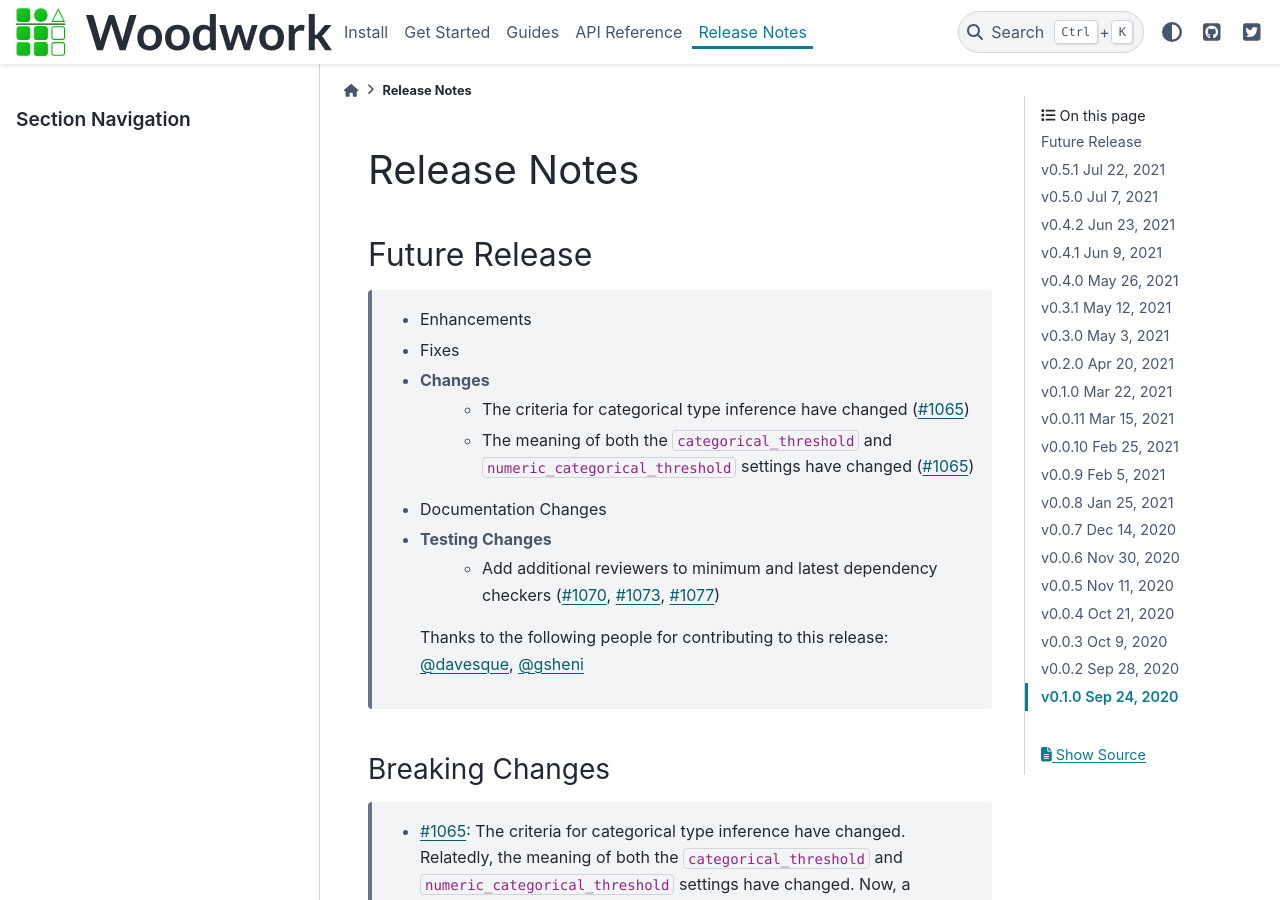
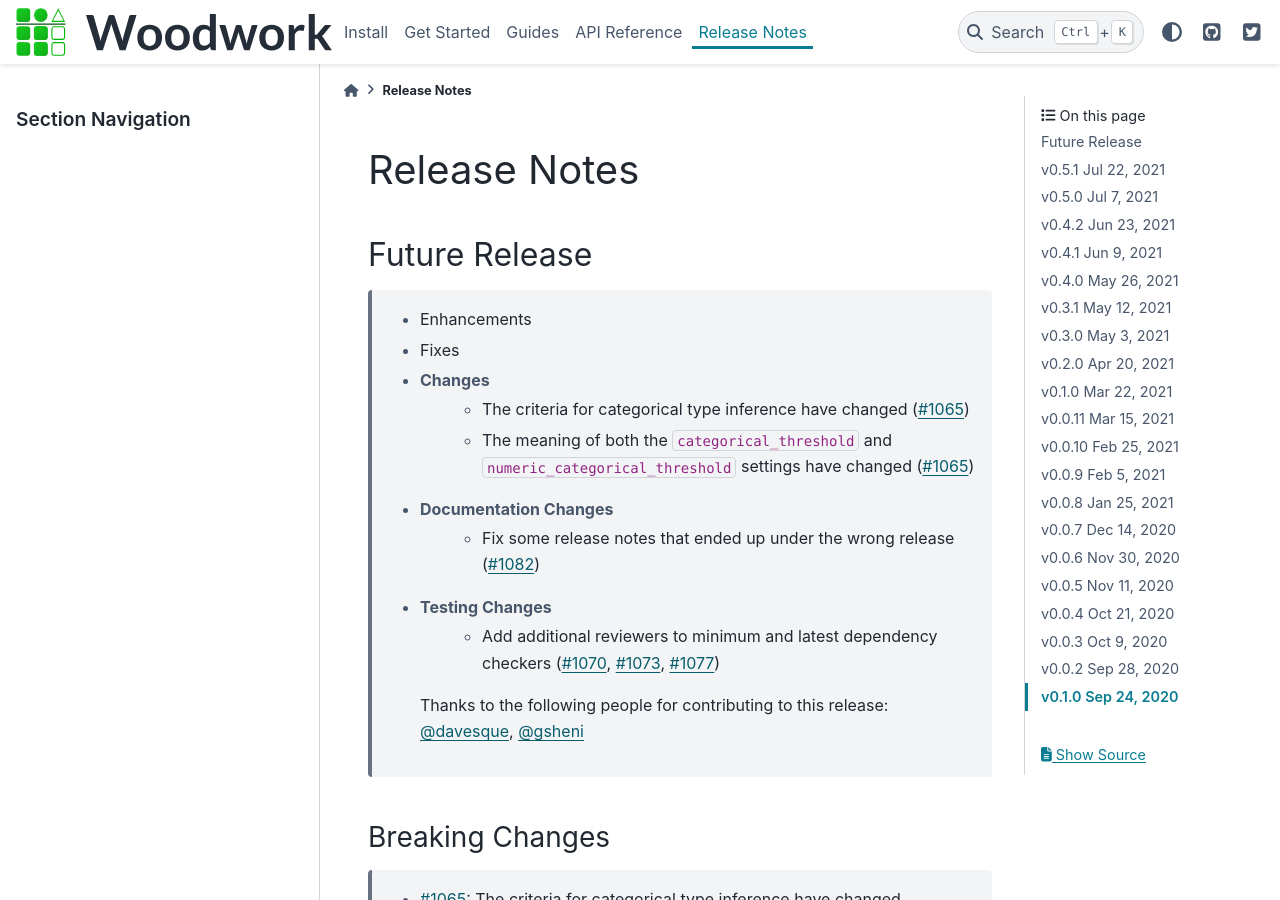
Before and after one commit to alteryx/woodwork, a Sphinx documentation site: the page built from docs/source/release_notes.rst, in a window 1280 px wide and 900 px high. Built offline with Sphinx 7.4.7 and the PyData theme 0.15.4, drawn with Linux system fonts in a browser that asks for light colours; comment, search, counter and statistics services are not loaded.

Commit message:
Add bullet point for updated release notes

```diff
--- a/docs/source/release_notes.rst
+++ b/docs/source/release_notes.rst
@@ -12,6 +12,7 @@ Future Release
         * The meaning of both the ``categorical_threshold`` and
           ``numeric_categorical_threshold`` settings have changed (:pr:`1065`)
   * Documentation Changes
+        * Fix some release notes that ended up under the wrong release (:pr:`1082`)
   * Testing Changes
         * Add additional reviewers to minimum and latest dependency checkers (:pr:`1070`, :pr:`1073`, :pr:`1077`)
 
```
